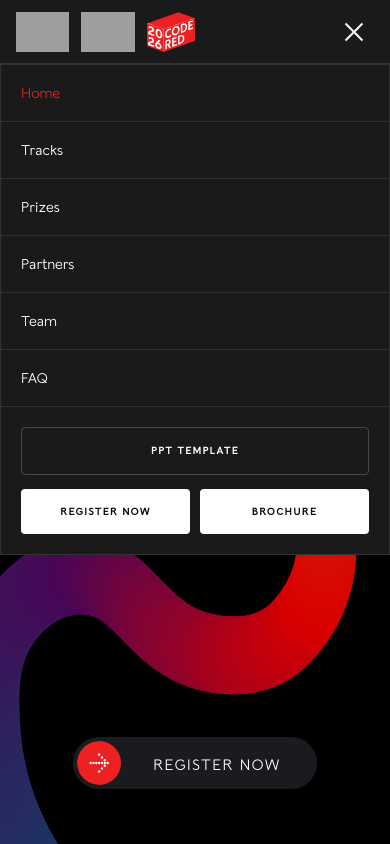
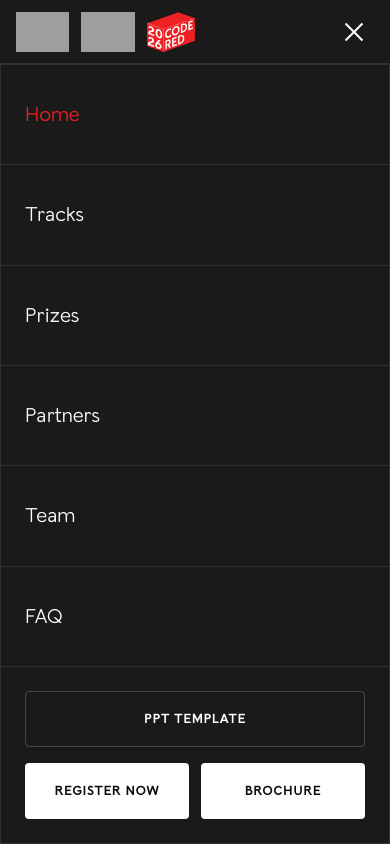
Before and after one commit to Ansukr07/codered26, a React (Vite) app: page / in a window 390 px wide. Both pictures are taken after a click on the button 354 px from the left and 31 px from the top of the page. Shown: the top 844 px of the page. Built offline with nearby package versions, Linux system fonts and the light colour scheme; grey boxes are pictures that could not be loaded.

Commit message:
Optimize mobile navbar dropdown scrolling and layout

```diff
--- a/src/Navbar.css
+++ b/src/Navbar.css
@@ -111,7 +111,44 @@
   .nav-logo-img { height: 40px; }
   .nav-title { display: none; }
   .custom-navbar .nav-toggle { width: 40px; height: 40px; }
+  .custom-navbar .navbar-dropdown {
+    height: calc(100dvh - 64px);
+    overscroll-behavior: contain;
+  }
   .custom-navbar .navbar-dropdown.show { max-height: calc(100dvh - 64px); }
+  .custom-navbar .nav-menu-list { flex: 1 0 360px; }
+  .custom-navbar .nav-menu-item {
+    flex: 1;
+    min-height: 60px;
+    align-items: stretch;
+    font-size: clamp(20px, 5.4vw, 24px);
+    line-height: 1.2;
+  }
+  .custom-navbar .nav-menu-item a {
+    display: flex;
+    align-items: center;
+    padding: 14px 24px;
+  }
+  .custom-navbar .nav-footer { margin-top: 0; padding: 24px; gap: 16px; flex-shrink: 0; }
+  .custom-navbar .nav-footer-row { flex-direction: row; gap: 12px; }
+  .custom-navbar .nav-btn-pitchdeck,
+  .custom-navbar .nav-btn-action {
+    display: flex;
+    align-items: center;
+    justify-content: center;
+    min-height: 56px;
+    padding: 11px 14px;
+    font-size: 14px;
+    line-height: 1.2;
+    letter-spacing: 0.03em;
+  }
+  .custom-navbar .nav-btn-action {
+    flex: 1;
+    min-width: 0;
+    padding-inline: 10px;
+    font-size: clamp(12px, 3.6vw, 14px);
+    white-space: nowrap;
+  }
 }
 
 .nav-toggle {
--- a/src/Navbar.jsx
+++ b/src/Navbar.jsx
@@ -131,7 +131,7 @@ const Navbar = ({ activePage = 'home', onNavigate = () => {} }) => {
           </button>
         </div>
 
-        <div id="navbar-dropdown" className={`navbar-dropdown ${isOpen ? 'show' : ''}`} inert={!isOpen}>
+        <div id="navbar-dropdown" className={`navbar-dropdown ${isOpen ? 'show' : ''}`} inert={!isOpen} data-lenis-prevent="">
           <ul className="nav-menu-list">
             {pageLinks.map(([page, label]) => (
               <li className="nav-menu-item" key={page}>
```
